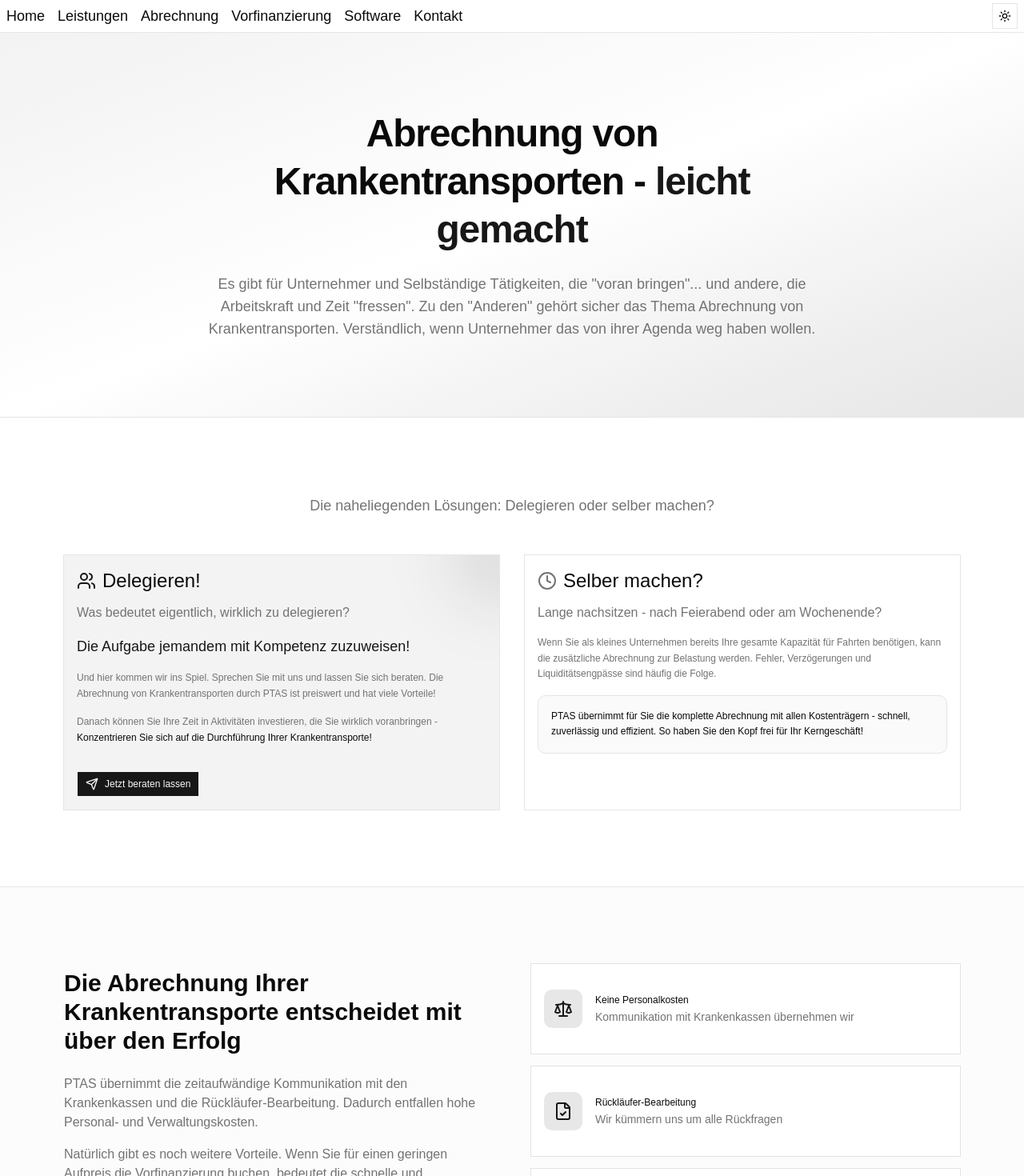
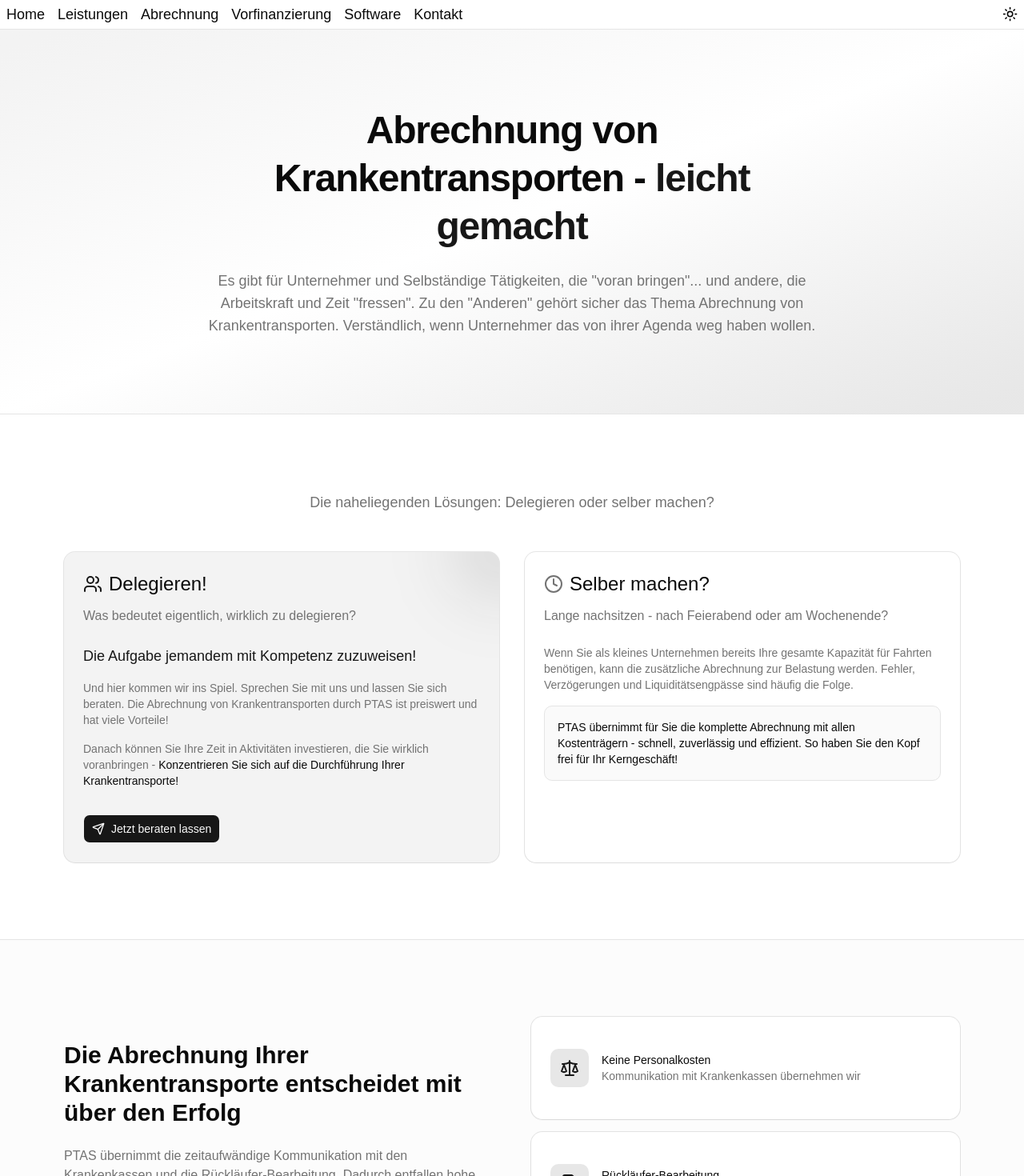
Before and after one commit to Yeah-Jack/ptas, a Next.js app in the folder apps/web/: page /abrechnung in a window 1280 px wide. Shown: the top 1470 px of the page at 80% size. Built offline with nearby package versions, Linux system fonts and the light colour scheme.

Commit message:
Change UI stykele from "base-lyra" to "radix-vega"

```diff
--- a/apps/web/src/components/ui/button.tsx
+++ b/apps/web/src/components/ui/button.tsx
@@ -1,17 +1,17 @@
-import { Button as ButtonPrimitive } from "@base-ui/react/button";
-import type { VariantProps } from "class-variance-authority";
-import { cva } from "class-variance-authority";
+import { cva, type VariantProps } from "class-variance-authority";
+import { Slot } from "radix-ui";
+import type * as React from "react";
 
 import { cn } from "@/lib/utils";
 
 const buttonVariants = cva(
-	"group/button inline-flex shrink-0 select-none items-center justify-center whitespace-nowrap rounded-none border border-transparent bg-clip-padding font-medium text-xs outline-none transition-all focus-visible:border-ring focus-visible:ring-1 focus-visible:ring-ring/50 disabled:pointer-events-none disabled:opacity-50 aria-invalid:border-destructive aria-invalid:ring-1 aria-invalid:ring-destructive/20 dark:aria-invalid:border-destructive/50 dark:aria-invalid:ring-destructive/40 [&_svg:not([class*='size-'])]:size-4 [&_svg]:pointer-events-none [&_svg]:shrink-0",
+	"group/button inline-flex shrink-0 select-none items-center justify-center whitespace-nowrap rounded-md border border-transparent bg-clip-padding font-medium text-sm outline-none transition-all focus-visible:border-ring focus-visible:ring-[3px] focus-visible:ring-ring/50 disabled:pointer-events-none disabled:opacity-50 aria-invalid:border-destructive aria-invalid:ring-[3px] aria-invalid:ring-destructive/20 dark:aria-invalid:border-destructive/50 dark:aria-invalid:ring-destructive/40 [&_svg:not([class*='size-'])]:size-4 [&_svg]:pointer-events-none [&_svg]:shrink-0",
 	{
 		variants: {
 			variant: {
-				default: "bg-primary text-primary-foreground [a]:hover:bg-primary/80",
+				default: "bg-primary text-primary-foreground hover:bg-primary/80",
 				outline:
-					"border-border bg-background hover:bg-muted hover:text-foreground aria-expanded:bg-muted aria-expanded:text-foreground dark:border-input dark:bg-input/30 dark:hover:bg-input/50",
+					"border-border bg-background shadow-xs hover:bg-muted hover:text-foreground aria-expanded:bg-muted aria-expanded:text-foreground dark:border-input dark:bg-input/30 dark:hover:bg-input/50",
 				secondary:
 					"bg-secondary text-secondary-foreground hover:bg-secondary/80 aria-expanded:bg-secondary aria-expanded:text-secondary-foreground",
 				ghost:
@@ -22,14 +22,16 @@ const buttonVariants = cva(
 			},
 			size: {
 				default:
-					"h-8 gap-1.5 px-2.5 has-data-[icon=inline-end]:pr-2 has-data-[icon=inline-start]:pl-2",
-				xs: "h-6 gap-1 rounded-none px-2 text-xs has-data-[icon=inline-end]:pr-1.5 has-data-[icon=inline-start]:pl-1.5 [&_svg:not([class*='size-'])]:size-3",
-				sm: "h-7 gap-1 rounded-none px-2.5 has-data-[icon=inline-end]:pr-1.5 has-data-[icon=inline-start]:pl-1.5 [&_svg:not([class*='size-'])]:size-3.5",
-				lg: "h-9 gap-1.5 px-2.5 has-data-[icon=inline-end]:pr-3 has-data-[icon=inline-start]:pl-3",
-				icon: "size-8",
-				"icon-xs": "size-6 rounded-none [&_svg:not([class*='size-'])]:size-3",
-				"icon-sm": "size-7 rounded-none",
-				"icon-lg": "size-9",
+					"h-9 gap-1.5 in-data-[slot=button-group]:rounded-md px-2.5 has-data-[icon=inline-end]:pr-2 has-data-[icon=inline-start]:pl-2",
+				xs: "h-6 gap-1 in-data-[slot=button-group]:rounded-md rounded-[min(var(--radius-md),8px)] px-2 text-xs has-data-[icon=inline-end]:pr-1.5 has-data-[icon=inline-start]:pl-1.5 [&_svg:not([class*='size-'])]:size-3",
+				sm: "h-8 gap-1 in-data-[slot=button-group]:rounded-md rounded-[min(var(--radius-md),10px)] px-2.5 has-data-[icon=inline-end]:pr-1.5 has-data-[icon=inline-start]:pl-1.5",
+				lg: "h-10 gap-1.5 px-2.5 has-data-[icon=inline-end]:pr-3 has-data-[icon=inline-start]:pl-3",
+				icon: "size-9",
+				"icon-xs":
+					"size-6 in-data-[slot=button-group]:rounded-md rounded-[min(var(--radius-md),8px)] [&_svg:not([class*='size-'])]:size-3",
+				"icon-sm":
+					"size-8 in-data-[slot=button-group]:rounded-md rounded-[min(var(--radius-md),10px)]",
+				"icon-lg": "size-10",
 			},
 		},
 		defaultVariants: {
@@ -43,11 +45,19 @@ function Button({
 	className,
 	variant = "default",
 	size = "default",
+	asChild = false,
 	...props
-}: ButtonPrimitive.Props & VariantProps<typeof buttonVariants>) {
+}: React.ComponentProps<"button"> &
+	VariantProps<typeof buttonVariants> & {
+		asChild?: boolean;
+	}) {
+	const Comp = asChild ? Slot.Root : "button";
+
 	return (
-		<ButtonPrimitive
+		<Comp
 			data-slot="button"
+			data-variant={variant}
+			data-size={size}
 			className={cn(buttonVariants({ variant, size, className }))}
 			{...props}
 		/>
--- a/apps/web/src/components/ui/card.tsx
+++ b/apps/web/src/components/ui/card.tsx
@@ -12,7 +12,7 @@ function Card({
 			data-slot="card"
 			data-size={size}
 			className={cn(
-				"group/card flex flex-col gap-4 overflow-hidden rounded-none bg-card py-4 text-card-foreground text-xs/relaxed ring-1 ring-foreground/10 has-[>img:first-child]:pt-0 has-data-[slot=card-footer]:pb-0 data-[size=sm]:gap-2 data-[size=sm]:py-3 data-[size=sm]:has-data-[slot=card-footer]:pb-0 *:[img:first-child]:rounded-none *:[img:last-child]:rounded-none",
+				"group/card flex flex-col gap-6 overflow-hidden rounded-xl bg-card py-6 text-card-foreground text-sm shadow-xs ring-1 ring-foreground/10 has-[>img:first-child]:pt-0 data-[size=sm]:gap-4 data-[size=sm]:py-4 *:[img:first-child]:rounded-t-xl *:[img:last-child]:rounded-b-xl",
 				className,
 			)}
 			{...props}
@@ -25,7 +25,7 @@ function CardHeader({ className, ...props }: React.ComponentProps<"div">) {
 		<div
 			data-slot="card-header"
 			className={cn(
-				"group/card-header @container/card-header grid auto-rows-min items-start gap-1 rounded-none px-4 has-data-[slot=card-action]:grid-cols-[1fr_auto] has-data-[slot=card-description]:grid-rows-[auto_auto] group-data-[size=sm]/card:px-3 [.border-b]:pb-4 group-data-[size=sm]/card:[.border-b]:pb-3",
+				"group/card-header @container/card-header grid auto-rows-min items-start gap-1 rounded-t-xl px-6 has-data-[slot=card-action]:grid-cols-[1fr_auto] has-data-[slot=card-description]:grid-rows-[auto_auto] group-data-[size=sm]/card:px-4 [.border-b]:pb-6 group-data-[size=sm]/card:[.border-b]:pb-4",
 				className,
 			)}
 			{...props}
@@ -38,7 +38,7 @@ function CardTitle({ className, ...props }: React.ComponentProps<"div">) {
 		<div
 			data-slot="card-title"
 			className={cn(
-				"font-medium text-sm group-data-[size=sm]/card:text-sm",
+				"font-medium text-base leading-normal group-data-[size=sm]/card:text-sm",
 				className,
 			)}
 			{...props}
@@ -50,7 +50,7 @@ function CardDescription({ className, ...props }: React.ComponentProps<"div">) {
 	return (
 		<div
 			data-slot="card-description"
-			className={cn("text-muted-foreground text-xs/relaxed", className)}
+			className={cn("text-muted-foreground text-sm", className)}
 			{...props}
 		/>
 	);
@@ -73,7 +73,7 @@ function CardContent({ className, ...props }: React.ComponentProps<"div">) {
 	return (
 		<div
 			data-slot="card-content"
-			className={cn("px-4 group-data-[size=sm]/card:px-3", className)}
+			className={cn("px-6 group-data-[size=sm]/card:px-4", className)}
 			{...props}
 		/>
 	);
@@ -84,7 +84,7 @@ function CardFooter({ className, ...props }: React.ComponentProps<"div">) {
 		<div
 			data-slot="card-footer"
 			className={cn(
-				"flex items-center rounded-none border-t p-4 group-data-[size=sm]/card:p-3",
+				"flex items-center rounded-b-xl px-6 group-data-[size=sm]/card:px-4 [.border-t]:pt-6 group-data-[size=sm]/card:[.border-t]:pt-4",
 				className,
 			)}
 			{...props}
--- a/apps/web/src/components/ui/dropdown-menu.tsx
+++ b/apps/web/src/components/ui/dropdown-menu.tsx
@@ -1,76 +1,62 @@
-import { Menu as MenuPrimitive } from "@base-ui/react/menu";
+"use client";
+
 import { CheckIcon, ChevronRightIcon } from "lucide-react";
+import { DropdownMenu as DropdownMenuPrimitive } from "radix-ui";
 import type * as React from "react";
-
 import { cn } from "@/lib/utils";
 
-function DropdownMenu({ ...props }: MenuPrimitive.Root.Props) {
-	return <MenuPrimitive.Root data-slot="dropdown-menu" {...props} />;
+function DropdownMenu({
+	...props
+}: React.ComponentProps<typeof DropdownMenuPrimitive.Root>) {
+	return <DropdownMenuPrimitive.Root data-slot="dropdown-menu" {...props} />;
 }
 
-function DropdownMenuPortal({ ...props }: MenuPrimitive.Portal.Props) {
-	return <MenuPrimitive.Portal data-slot="dropdown-menu-portal" {...props} />;
+function DropdownMenuPortal({
+	...props
+}: React.ComponentProps<typeof DropdownMenuPrimitive.Portal>) {
+	return (
+		<DropdownMenuPrimitive.Portal data-slot="dropdown-menu-portal" {...props} />
+	);
 }
 
-function DropdownMenuTrigger({ ...props }: MenuPrimitive.Trigger.Props) {
-	return <MenuPrimitive.Trigger data-slot="dropdown-menu-trigger" {...props} />;
+function DropdownMenuTrigger({
+	...props
+}: React.ComponentProps<typeof DropdownMenuPrimitive.Trigger>) {
+	return (
+		<DropdownMenuPrimitive.Trigger
+			data-slot="dropdown-menu-trigger"
+			{...props}
+		/>
+	);
 }
 
 function DropdownMenuContent({
+	className,
 	align = "start",
-	alignOffset = 0,
-	side = "bottom",
 	sideOffset = 4,
-	className,
 	...props
-}: MenuPrimitive.Popup.Props &
-	Pick<
-		MenuPrimitive.Positioner.Props,
-		"align" | "alignOffset" | "side" | "sideOffset"
-	>) {
+}: React.ComponentProps<typeof DropdownMenuPrimitive.Content>) {
 	return (
-		<MenuPrimitive.Portal>
-			<MenuPrimitive.Positioner
-				className="isolate z-50 outline-none"
+		<DropdownMenuPrimitive.Portal>
+			<DropdownMenuPrimitive.Content
+				data-slot="dropdown-menu-content"
+				sideOffset={sideOffset}
 				align={align}
-				alignOffset={alignOffset}
-				side={side}
-				sideOffset={sideOffset}
-			>
-				<MenuPrimitive.Popup
-					data-slot="dropdown-menu-content"
-					className={cn(
-						"data-closed:fade-out-0 data-open:fade-in-0 data-closed:zoom-out-95 data-open:zoom-in-95 data-[side=bottom]:slide-in-from-top-2 data-[side=left]:slide-in-from-right-2 data-[side=right]:slide-in-from-left-2 data-[side=top]:slide-in-from-bottom-2 z-50 max-h-(--available-height) w-(--anchor-width) min-w-32 origin-(--transform-origin) overflow-y-auto overflow-x-hidden rounded-none bg-popover text-popover-foreground shadow-md outline-none ring-1 ring-foreground/10 duration-100 data-closed:animate-out data-open:animate-in data-closed:overflow-hidden",
-						className,
-					)}
-					{...props}
-				/>
-			</MenuPrimitive.Positioner>
-		</MenuPrimitive.Portal>
+				className={cn(
+					"data-closed:fade-out-0 data-open:fade-in-0 data-closed:zoom-out-95 data-open:zoom-in-95 data-[side=bottom]:slide-in-from-top-2 data-[side=left]:slide-in-from-right-2 data-[side=right]:slide-in-from-left-2 data-[side=top]:slide-in-from-bottom-2 z-50 max-h-(--radix-dropdown-menu-content-available-height) w-(--radix-dropdown-menu-trigger-width) min-w-32 origin-(--radix-dropdown-menu-content-transform-origin) overflow-y-auto overflow-x-hidden rounded-md bg-popover p-1 text-popover-foreground shadow-md ring-1 ring-foreground/10 duration-100 data-closed:animate-out data-open:animate-in data-[state=closed]:overflow-hidden",
+					className,
+				)}
+				{...props}
+			/>
+		</DropdownMenuPrimitive.Portal>
 	);
 }
 
-function DropdownMenuGroup({ ...props }: MenuPrimitive.Group.Props) {
-	return <MenuPrimitive.Group data-slot="dropdown-menu-group" {...props} />;
-}
-
-function DropdownMenuLabel({
-	className,
-	inset,
+function DropdownMenuGroup({
 	...props
-}: MenuPrimitive.GroupLabel.Props & {
-	inset?: boolean;
-}) {
+}: React.ComponentProps<typeof DropdownMenuPrimitive.Group>) {
 	return (
-		<MenuPrimitive.GroupLabel
-			data-slot="dropdown-menu-label"
-			data-inset={inset}
-			className={cn(
-				"px-2 py-2 text-muted-foreground text-xs data-[inset]:pl-8",
-				className,
-			)}
-			{...props}
-		/>
+		<DropdownMenuPrimitive.Group data-slot="dropdown-menu-group" {...props} />
 	);
 }
 
@@ -79,71 +65,19 @@ function DropdownMenuItem({
 	inset,
 	variant = "default",
 	...props
-}: MenuPrimitive.Item.Props & {
+}: React.ComponentProps<typeof DropdownMenuPrimitive.Item> & {
 	inset?: boolean;
 	variant?: "default" | "destructive";
 }) {
 	return (
-		<MenuPrimitive.Item
+		<DropdownMenuPrimitive.Item
 			data-slot="dropdown-menu-item"
 			data-inset={inset}
 			data-variant={variant}
 			className={cn(
-				"group/dropdown-menu-item relative flex cursor-default select-none items-center gap-2 rounded-none px-2 py-2 text-xs outline-hidden focus:bg-accent focus:text-accent-foreground not-data-[variant=destructive]:focus:**:text-accent-foreground data-disabled:pointer-events-none data-[inset]:pl-8 data-[variant=destructive]:text-destructive data-disabled:opacity-50 data-[variant=destructive]:focus:bg-destructive/10 data-[variant=destructive]:focus:text-destructive dark:data-[variant=destructive]:focus:bg-destructive/20 [&_svg:not([class*='size-'])]:size-4 [&_svg]:pointer-events-none [&_svg]:shrink-0 data-[variant=destructive]:*:[svg]:text-destructive",
+				"group/dropdown-menu-item relative flex cursor-default select-none items-center gap-2 rounded-sm px-2 py-1.5 text-sm outline-hidden focus:bg-accent focus:text-accent-foreground not-data-[variant=destructive]:focus:**:text-accent-foreground data-[disabled]:pointer-events-none data-[inset]:pl-8 data-[variant=destructive]:text-destructive data-[disabled]:opacity-50 data-[variant=destructive]:focus:bg-destructive/10 data-[variant=destructive]:focus:text-destructive dark:data-[variant=destructive]:focus:bg-destructive/20 [&_svg:not([class*='size-'])]:size-4 [&_svg]:pointer-events-none [&_svg]:shrink-0 data-[variant=destructive]:*:[svg]:text-destructive",
 				className,
 			)}
-			{...props}
-		/>
-	);
-}
-
-function DropdownMenuSub({ ...props }: MenuPrimitive.SubmenuRoot.Props) {
-	return <MenuPrimitive.SubmenuRoot data-slot="dropdown-menu-sub" {...props} />;
-}
-
-function DropdownMenuSubTrigger({
-	className,
-	inset,
-	children,
-	...props
-}: MenuPrimitive.SubmenuTrigger.Props & {
-	inset?: boolean;
-}) {
-	return (
-		<MenuPrimitive.SubmenuTrigger
-			data-slot="dropdown-menu-sub-trigger"
-			data-inset={inset}
-			className={cn(
-				"flex cursor-default select-none items-center gap-2 rounded-none px-2 py-2 text-xs outline-hidden focus:bg-accent focus:text-accent-foreground not-data-[variant=destructive]:focus:**:text-accent-foreground data-open:bg-accent data-[inset]:pl-8 data-open:text-accent-foreground [&_svg:not([class*='size-'])]:size-4 [&_svg]:pointer-events-none [&_svg]:shrink-0",
-				className,
-			)}
-			{...props}
-		>
-			{children}
-			<ChevronRightIcon className="ml-auto" />
-		</MenuPrimitive.SubmenuTrigger>
-	);
-}
-
-function DropdownMenuSubContent({
-	align = "start",
-	alignOffset = -3,
-	side = "right",
-	sideOffset = 0,
-	className,
-	...props
-}: React.ComponentProps<typeof DropdownMenuContent>) {
-	return (
-		<DropdownMenuContent
-			data-slot="dropdown-menu-sub-content"
-			className={cn(
-				"data-closed:fade-out-0 data-open:fade-in-0 data-closed:zoom-out-95 data-open:zoom-in-95 data-[side=bottom]:slide-in-from-top-2 data-[side=left]:slide-in-from-right-2 data-[side=right]:slide-in-from-left-2 data-[side=top]:slide-in-from-bottom-2 w-auto min-w-[96px] rounded-none bg-popover text-popover-foreground shadow-lg ring-1 ring-foreground/10 duration-100 data-closed:animate-out data-open:animate-in",
-				className,
-			)}
-			align={align}
-			alignOffset={alignOffset}
-			side={side}
-			sideOffset={sideOffset}
 			{...props}
 		/>
 	);
@@ -154,12 +88,12 @@ function DropdownMenuCheckboxItem({
 	children,
 	checked,
 	...props
-}: MenuPrimitive.CheckboxItem.Props) {
+}: React.ComponentProps<typeof DropdownMenuPrimitive.CheckboxItem>) {
 	return (
-		<MenuPrimitive.CheckboxItem
+		<DropdownMenuPrimitive.CheckboxItem
 			data-slot="dropdown-menu-checkbox-item"
 			className={cn(
-				"relative flex cursor-default select-none items-center gap-2 rounded-none py-2 pr-8 pl-2 text-xs outline-hidden focus:bg-accent focus:text-accent-foreground focus:**:text-accent-foreground data-[disabled]:pointer-events-none data-[disabled]:opacity-50 [&_svg:not([class*='size-'])]:size-4 [&_svg]:pointer-events-none [&_svg]:shrink-0",
+				"relative flex cursor-default select-none items-center gap-2 rounded-sm py-1.5 pr-8 pl-2 text-sm outline-hidden focus:bg-accent focus:text-accent-foreground focus:**:text-accent-foreground data-[disabled]:pointer-events-none data-[disabled]:opacity-50 [&_svg:not([class*='size-'])]:size-4 [&_svg]:pointer-events-none [&_svg]:shrink-0",
 				className,
 			)}
 			checked={checked}
@@ -169,18 +103,20 @@ function DropdownMenuCheckboxItem({
 				className="pointer-events-none pointer-events-none absolute right-2 flex items-center justify-center"
 				data-slot="dropdown-menu-checkbox-item-indicator"
 			>
-				<MenuPrimitive.CheckboxItemIndicator>
+				<DropdownMenuPrimitive.ItemIndicator>
 					<CheckIcon />
-				</MenuPrimitive.CheckboxItemIndicator>
+				</DropdownMenuPrimitive.ItemIndicator>
 			</span>
 			{children}
-		</MenuPrimitive.CheckboxItem>
+		</DropdownMenuPrimitive.CheckboxItem>
 	);
 }
 
-function DropdownMenuRadioGroup({ ...props }: MenuPrimitive.RadioGroup.Props) {
+function DropdownMenuRadioGroup({
+	...props
+}: React.ComponentProps<typeof DropdownMenuPrimitive.RadioGroup>) {
 	return (
-		<MenuPrimitive.RadioGroup
+		<DropdownMenuPrimitive.RadioGroup
 			data-slot="dropdown-menu-radio-group"
 			{...props}
 		/>
@@ -191,12 +127,12 @@ function DropdownMenuRadioItem({
 	className,
 	children,
 	...props
-}: MenuPrimitive.RadioItem.Props) {
+}: React.ComponentProps<typeof DropdownMenuPrimitive.RadioItem>) {
 	return (
-		<MenuPrimitive.RadioItem
+		<DropdownMenuPrimitive.RadioItem
 			data-slot="dropdown-menu-radio-item"
 			className={cn(
-				"relative flex cursor-default select-none items-center gap-2 rounded-none py-2 pr-8 pl-2 text-xs outline-hidden focus:bg-accent focus:text-accent-foreground focus:**:text-accent-foreground data-[disabled]:pointer-events-none data-[disabled]:opacity-50 [&_svg:not([class*='size-'])]:size-4 [&_svg]:pointer-events-none [&_svg]:shrink-0",
+				"relative flex cursor-default select-none items-center gap-2 rounded-sm py-1.5 pr-8 pl-2 text-sm outline-hidden focus:bg-accent focus:text-accent-foreground focus:**:text-accent-foreground data-[disabled]:pointer-events-none data-[disabled]:opacity-50 [&_svg:not([class*='size-'])]:size-4 [&_svg]:pointer-events-none [&_svg]:shrink-0",
 				className,
 			)}
 			{...props}
@@ -205,23 +141,43 @@ function DropdownMenuRadioItem({
 				className="pointer-events-none pointer-events-none absolute right-2 flex items-center justify-center"
 				data-slot="dropdown-menu-radio-item-indicator"
 			>
-				<MenuPrimitive.RadioItemIndicator>
+				<DropdownMenuPrimitive.ItemIndicator>
 					<CheckIcon />
-				</MenuPrimitive.RadioItemIndicator>
+				</DropdownMenuPrimitive.ItemIndicator>
 			</span>
 			{children}
-		</MenuPrimitive.RadioItem>
+		</DropdownMenuPrimitive.RadioItem>
+	);
+}
+
+function DropdownMenuLabel({
+	className,
+	inset,
+	...props
+}: React.ComponentProps<typeof DropdownMenuPrimitive.Label> & {
+	inset?: boolean;
+}) {
+	return (
+		<DropdownMenuPrimitive.Label
+			data-slot="dropdown-menu-label"
+			data-inset={inset}
+			className={cn(
+				"px-2 py-1.5 font-medium text-muted-foreground text-xs data-[inset]:pl-8",
+				className,
+			)}
+			{...props}
+		/>
 	);
 }
 
 function DropdownMenuSeparator({
 	className,
 	...props
-}: MenuPrimitive.Separator.Props) {
+}: React.ComponentProps<typeof DropdownMenuPrimitive.Separator>) {
 	return (
-		<MenuPrimitive.Separator
+		<DropdownMenuPrimitive.Separator
 			data-slot="dropdown-menu-separator"
-			className={cn("-mx-1 h-px bg-border", className)}
+			className={cn("-mx-1 my-1 h-px bg-border", className)}
 			{...props}
 		/>
 	);
@@ -236,6 +192,52 @@ function DropdownMenuShortcut({
 			data-slot="dropdown-menu-shortcut"
 			className={cn(
 				"ml-auto text-muted-foreground text-xs tracking-widest group-focus/dropdown-menu-item:text-accent-foreground",
+				className,
+			)}
+			{...props}
+		/>
+	);
+}
+
+function DropdownMenuSub({
+	...props
+}: React.ComponentProps<typeof DropdownMenuPrimitive.Sub>) {
+	return <DropdownMenuPrimitive.Sub data-slot="dropdown-menu-sub" {...props} />;
+}
+
+function DropdownMenuSubTrigger({
+	className,
+	inset,
+	children,
+	...props
+}: React.ComponentProps<typeof DropdownMenuPrimitive.SubTrigger> & {
+	inset?: boolean;
+}) {
+	return (
+		<DropdownMenuPrimitive.SubTrigger
+			data-slot="dropdown-menu-sub-trigger"
+			data-inset={inset}
+			className={cn(
+				"flex cursor-default select-none items-center gap-2 rounded-sm px-2 py-1.5 text-sm outline-hidden focus:bg-accent focus:text-accent-foreground not-data-[variant=destructive]:focus:**:text-accent-foreground data-open:bg-accent data-[inset]:pl-8 data-open:text-accent-foreground [&_svg:not([class*='size-'])]:size-4 [&_svg]:pointer-events-none [&_svg]:shrink-0",
+				className,
+			)}
+			{...props}
+		>
+			{children}
+			<ChevronRightIcon className="ml-auto" />
+		</DropdownMenuPrimitive.SubTrigger>
+	);
+}
+
+function DropdownMenuSubContent({
+	className,
+	...props
+}: React.ComponentProps<typeof DropdownMenuPrimitive.SubContent>) {
+	return (
+		<DropdownMenuPrimitive.SubContent
+			data-slot="dropdown-menu-sub-content"
+			className={cn(
+				"data-closed:fade-out-0 data-open:fade-in-0 data-closed:zoom-out-95 data-open:zoom-in-95 data-[side=bottom]:slide-in-from-top-2 data-[side=left]:slide-in-from-right-2 data-[side=right]:slide-in-from-left-2 data-[side=top]:slide-in-from-bottom-2 z-50 min-w-[96px] origin-(--radix-dropdown-menu-content-transform-origin) overflow-hidden rounded-md bg-popover p-1 text-popover-foreground shadow-lg ring-1 ring-foreground/10 duration-100 data-closed:animate-out data-open:animate-in",
 				className,
 			)}
 			{...props}
--- a/apps/web/src/components/ui/input.tsx
+++ b/apps/web/src/components/ui/input.tsx
@@ -1,15 +1,14 @@
-import { Input as InputPrimitive } from "@base-ui/react/input";
 import type * as React from "react";
 
 import { cn } from "@/lib/utils";
 
 function Input({ className, type, ...props }: React.ComponentProps<"input">) {
 	return (
-		<InputPrimitive
+		<input
 			type={type}
 			data-slot="input"
 			className={cn(
-				"h-8 w-full min-w-0 rounded-none border border-input bg-transparent px-2.5 py-1 text-xs outline-none transition-colors file:inline-flex file:h-6 file:border-0 file:bg-transparent file:font-medium file:text-foreground file:text-xs placeholder:text-muted-foreground focus-visible:border-ring focus-visible:ring-1 focus-visible:ring-ring/50 disabled:pointer-events-none disabled:cursor-not-allowed disabled:bg-input/50 disabled:opacity-50 aria-invalid:border-destructive aria-invalid:ring-1 aria-invalid:ring-destructive/20 md:text-xs dark:bg-input/30 dark:aria-invalid:border-destructive/50 dark:aria-invalid:ring-destructive/40 dark:disabled:bg-input/80",
+				"h-9 w-full min-w-0 rounded-md border border-input bg-transparent px-2.5 py-1 text-base shadow-xs outline-none transition-[color,box-shadow] file:inline-flex file:h-7 file:border-0 file:bg-transparent file:font-medium file:text-foreground file:text-sm placeholder:text-muted-foreground focus-visible:border-ring focus-visible:ring-[3px] focus-visible:ring-ring/50 disabled:pointer-events-none disabled:cursor-not-allowed disabled:opacity-50 aria-invalid:border-destructive aria-invalid:ring-[3px] aria-invalid:ring-destructive/20 md:text-sm dark:bg-input/30 dark:aria-invalid:border-destructive/50 dark:aria-invalid:ring-destructive/40",
 				className,
 			)}
 			{...props}
--- a/apps/web/src/components/ui/sonner.tsx
+++ b/apps/web/src/components/ui/sonner.tsx
@@ -1,3 +1,5 @@
+"use client";
+
 import {
 	CircleCheckIcon,
 	InfoIcon,
@@ -6,8 +8,7 @@ import {
 	TriangleAlertIcon,
 } from "lucide-react";
 import { useTheme } from "next-themes";
-import type { ToasterProps } from "sonner";
-import { Toaster as Sonner } from "sonner";
+import { Toaster as Sonner, type ToasterProps } from "sonner";
 
 const Toaster = ({ ...props }: ToasterProps) => {
 	const { theme = "system" } = useTheme();
```
Also changed, not shown: apps/web/package.json (+12 -11 lines), apps/web/src/components/ui/checkbox.tsx (+7 -4 lines), apps/web/src/components/ui/label.tsx (+7 -6 lines), apps/web/src/components/ui/skeleton.tsx (+2 -5 lines), apps/web/components.json, 1 other file (tests, documents, lock files or other folders).
